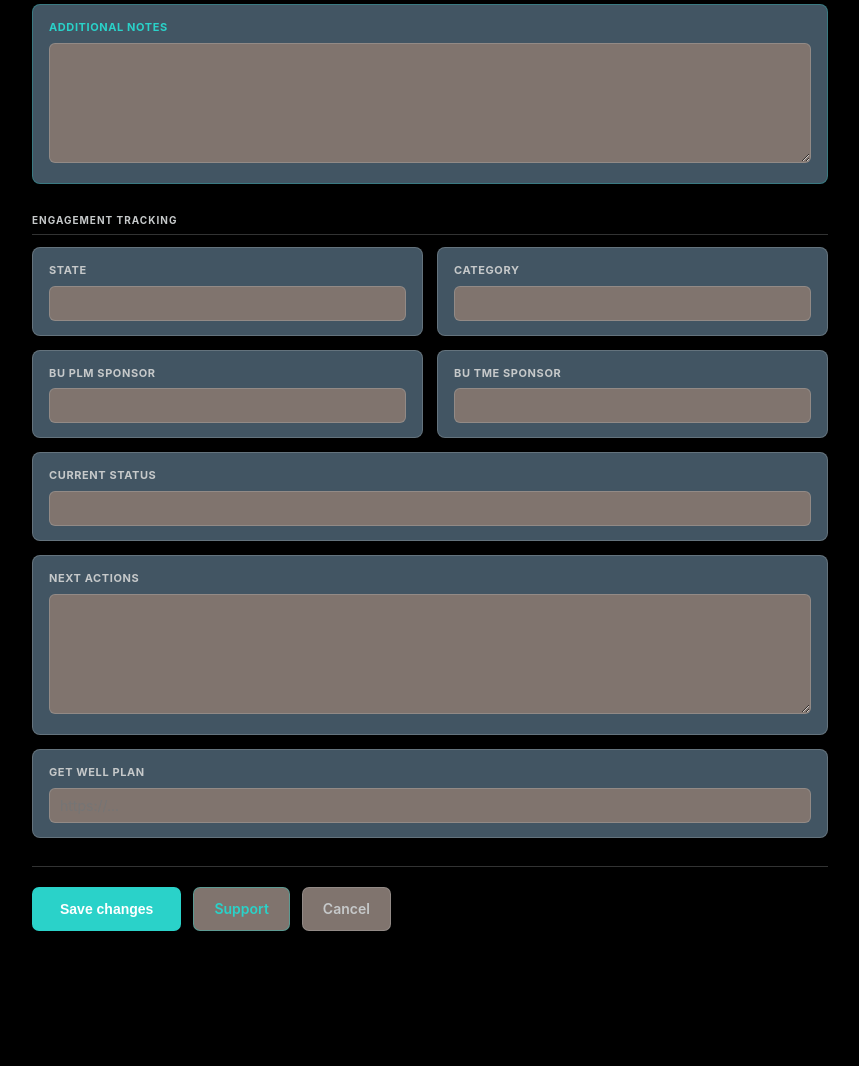
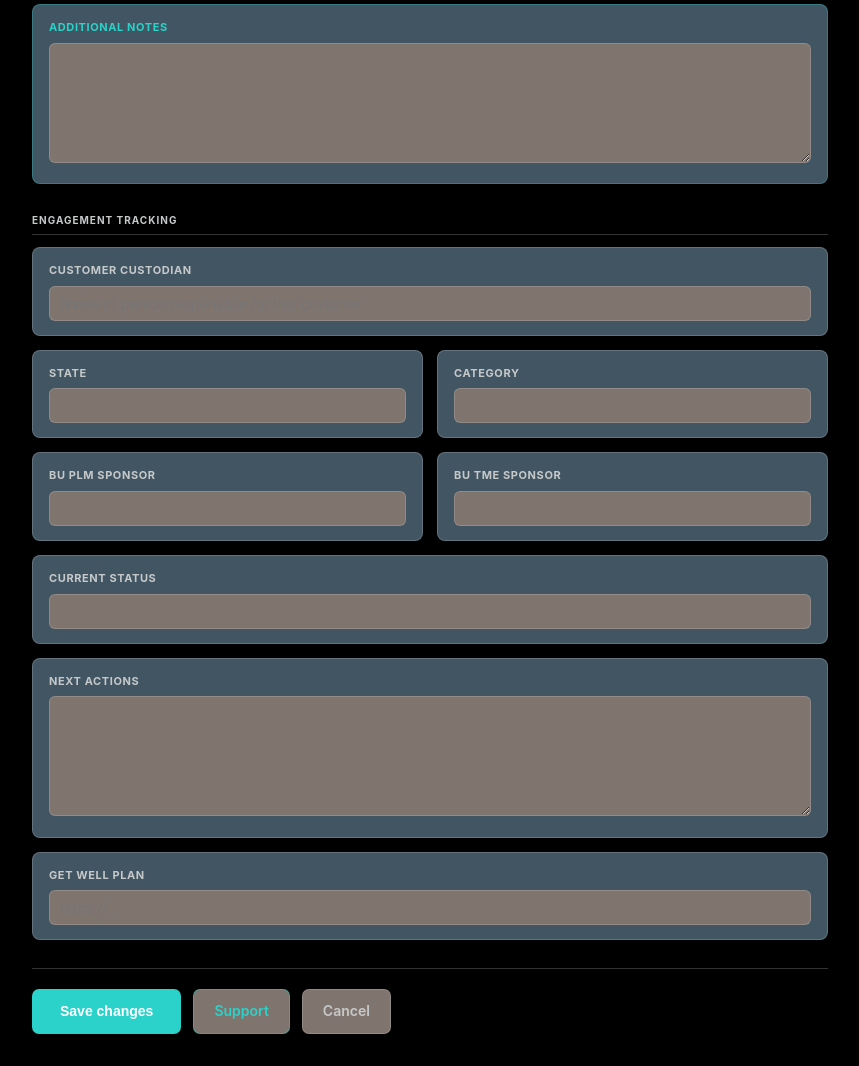
Before and after one commit to xod442/opal, a FastAPI app: template templates/edit.html in a window 1280 px wide. Shown: the part 1381-2447 px from the top of the page, without its empty margins (0-859 px from the left). Before the commit the page ends 2312 px from the top, so only its background shows below. Run offline with FastAPI, Linux system fonts and the light colour scheme; the template is opened without the code that fills it, so the values that code supplies are empty.

Commit message:
feat: add Customer Custodian field to engagement tracking
New custodian column in DB (auto-migrated), editable on the Edit page,
and displayed on the Detail page under Engagement Tracking.

Co-Authored-By: Claude Sonnet 4.6 <noreply@anthropic.com>

```diff
--- a/app.py
+++ b/app.py
@@ -136,7 +136,7 @@ def migrate_db():
     if "notes" not in cols:
         conn.execute("ALTER TABLE customers ADD COLUMN notes TEXT")
     for col in ("state", "category", "bu_plm_sponsor", "bu_tme_sponsor",
-                "current_status", "next_actions", "get_well_plan"):
+                "current_status", "next_actions", "get_well_plan", "custodian"):
         if col not in cols:
             conn.execute(f"ALTER TABLE customers ADD COLUMN {col} TEXT")
 
@@ -740,6 +740,7 @@ def edit_save(
     current_status: str = Form(""),
     next_actions: str = Form(""),
     get_well_plan: str = Form(""),
+    custodian: str = Form(""),
 ):
     session = get_session(request)
     if not session:
@@ -751,7 +752,7 @@ def edit_save(
             at_risk=?, risk_reasons=?, architecture=?, near_term_goals=?,
             bu_contact=?, ask_from_bu=?, background=?, notes=?, last_modified=?,
             state=?, category=?, bu_plm_sponsor=?, bu_tme_sponsor=?,
-            current_status=?, next_actions=?, get_well_plan=?
+            current_status=?, next_actions=?, get_well_plan=?, custodian=?
         WHERE id=?
     """, (
         customer_name, temperature,
@@ -761,7 +762,7 @@ def edit_save(
         bu_contact, ask_from_bu, background, notes,
         datetime.now().strftime("%Y-%m-%d %H:%M:%S"),
         state, category, bu_plm_sponsor, bu_tme_sponsor,
-        current_status, next_actions, get_well_plan,
+        current_status, next_actions, get_well_plan, custodian,
         customer_id,
     ))
     temp_label = TEMP_LABEL.get(temperature, temperature)
--- a/templates/detail.html
+++ b/templates/detail.html
@@ -146,6 +146,10 @@
 
   <div style="font-size:10px; font-weight:700; text-transform:uppercase; letter-spacing:1px; color:var(--text2); margin:8px 0 12px; padding-bottom:6px; border-bottom:1px solid var(--border);">Engagement Tracking</div>
   <div class="grid">
+    <div class="field full">
+      <div class="label">Customer Custodian</div>
+      <div class="value {% if not c.custodian %}muted{% endif %}">{{ c.custodian or '—' }}</div>
+    </div>
     <div class="field">
       <div class="label">State</div>
       <div class="value {% if not c.state %}muted{% endif %}">{{ c.state or '—' }}</div>
--- a/templates/edit.html
+++ b/templates/edit.html
@@ -245,6 +245,11 @@
   <div class="section-label">Engagement Tracking</div>
   <div class="grid">
 
+    <div class="field full">
+      <label class="label" for="custodian">Customer Custodian</label>
+      <input type="text" id="custodian" name="custodian" value="{{ c.custodian or '' }}" placeholder="Name of person responsible for this customer">
+    </div>
+
     <div class="field">
       <label class="label" for="state">State</label>
       <input type="text" id="state" name="state" value="{{ c.state or '' }}">
```
